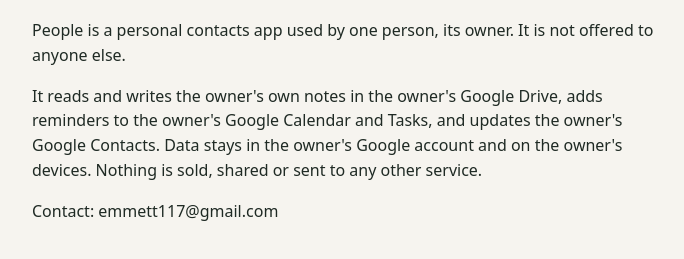
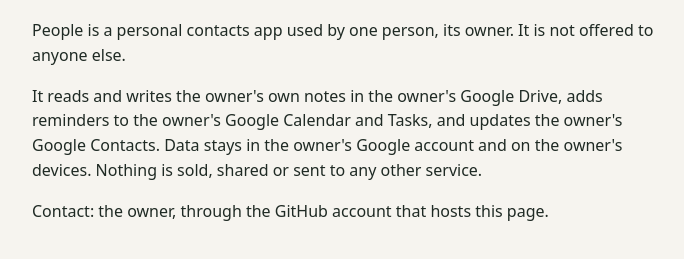
Before and after one commit to emmett117-netizen/People, a plain HTML site: page privacy.html in a window 1280 px wide. Shown: the part 93-352 px from the top of the page, without its empty margins (288-972 px from the left). Drawn offline with Linux system fonts and the light colour scheme.

Commit message:
Privacy page: no email address
Co-Authored-By: Claude Opus 5.5 <noreply@anthropic.com>
Claude-Session: https://claude.ai/code/session_011paVPRseJ67PCpXSJF5CVG

```diff
--- a/privacy.html
+++ b/privacy.html
@@ -3,5 +3,5 @@
 <h1>People — privacy</h1>
 <p>People is a personal contacts app used by one person, its owner. It is not offered to anyone else.</p>
 <p>It reads and writes the owner's own notes in the owner's Google Drive, adds reminders to the owner's Google Calendar and Tasks, and updates the owner's Google Contacts. Data stays in the owner's Google account and on the owner's devices. Nothing is sold, shared or sent to any other service.</p>
-<p>Contact: emmett117@gmail.com</p>
+<p>Contact: the owner, through the GitHub account that hosts this page.</p>
 </body></html>
```
